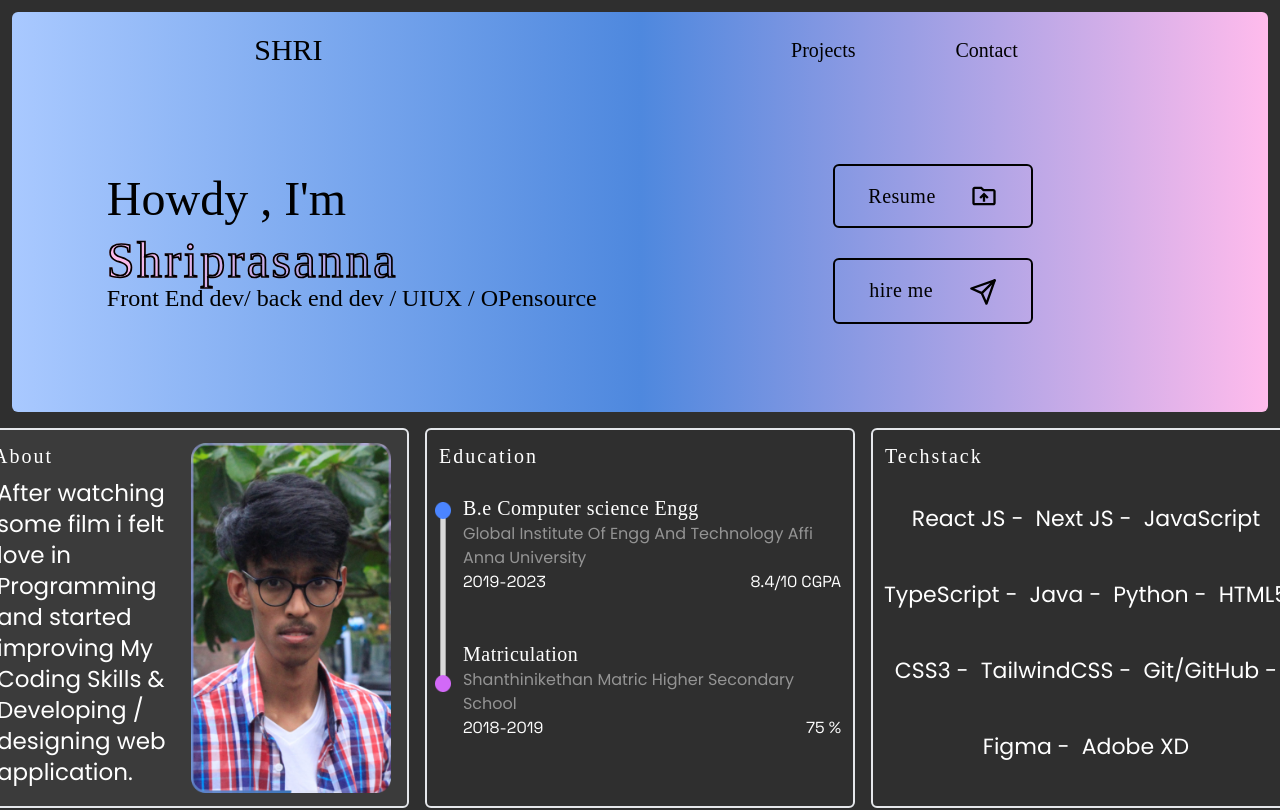
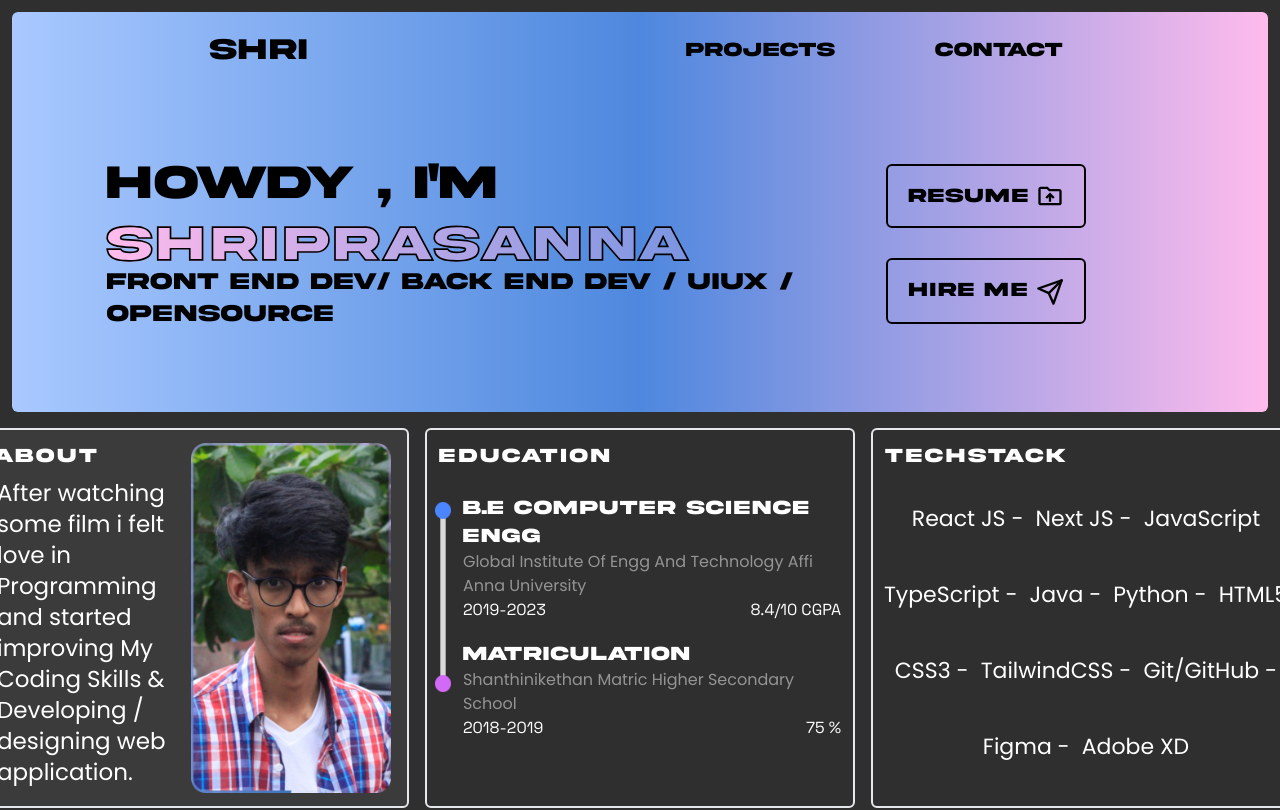
Before and after one commit to shrix1/protfolio-app, a Next.js app: page / in a window 1280 px wide. Shown: the top 810 px of the page. Built offline with nearby package versions, Linux system fonts and the light colour scheme; a web font is replaced by a local one.

Commit message:
akira font added

```diff
--- a/app/globals.css
+++ b/app/globals.css
@@ -1,11 +1,17 @@
 @import url("//db.onlinewebfonts.com/c/6a6c946c81961ceab1711da6da2b26af?family=Akira+Expanded");
+@import url("https://fonts.googleapis.com/css2?family=Staatliches&display=swap");
 @import url("https://fonts.googleapis.com/css2?family=Poppins:ital,wght@0,400;1,300&family=Space+Grotesk&display=swap");
 @tailwind base;
 @tailwind components;
 @tailwind utilities;
 
+@font-face {
+  font-family: "Akira Expanded";
+  src: url(./Akira-Expanded.ttf);
+}
+
 body {
-  font-family: "Akira Expanded";
+  font-family: "Akira Expanded", "Poppins";
 }
 #grad {
   background-color: #a9c9ff;
```
Also changed, not shown: app/Akira-Expanded.ttf (added).
